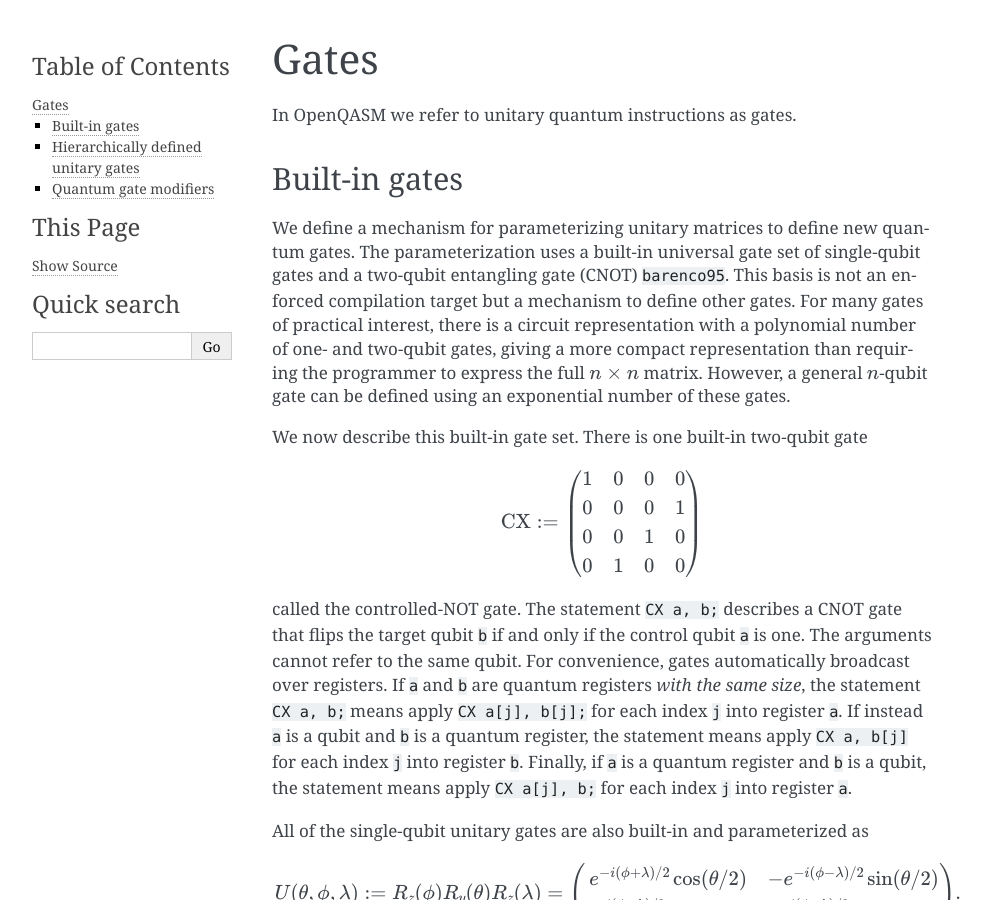
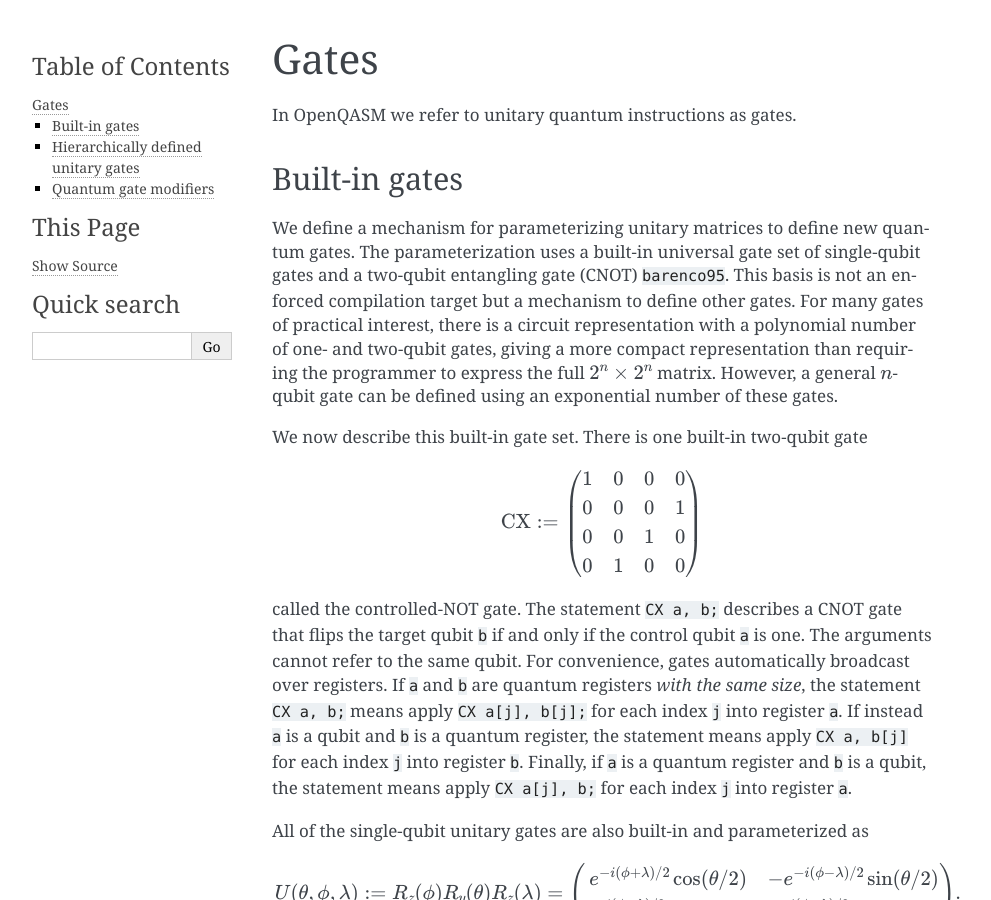
Before and after one commit to openqasm/openqasm, a Sphinx documentation site: the page built from source/language/gates.rst, in a window 1280 px wide and 900 px high. Shown: the whole window, without its empty margins (148-1139 px from the left). Built offline with Sphinx 7.4.7, drawn with Linux system fonts in a browser that asks for light colours; cross-references to code outside the pages are shown as plain code.

Commit message:
Fix Issue #90, unitary matrix size is 2^n \times 2^n
Previously said n \times n

```diff
--- a/source/language/gates.rst
+++ b/source/language/gates.rst
@@ -17,7 +17,7 @@ of single-qubit gates and a two-qubit entangling gate (CNOT)
 target but a mechanism to define other gates. For many gates of
 practical interest, there is a circuit representation with a polynomial
 number of one- and two-qubit gates, giving a more compact representation
-than requiring the programmer to express the full :math:`n \times n`
+than requiring the programmer to express the full :math:`2^n \times 2^n`
 matrix. However, a general :math:`n`-qubit gate can be defined using an
 exponential number of these gates.
 
```
